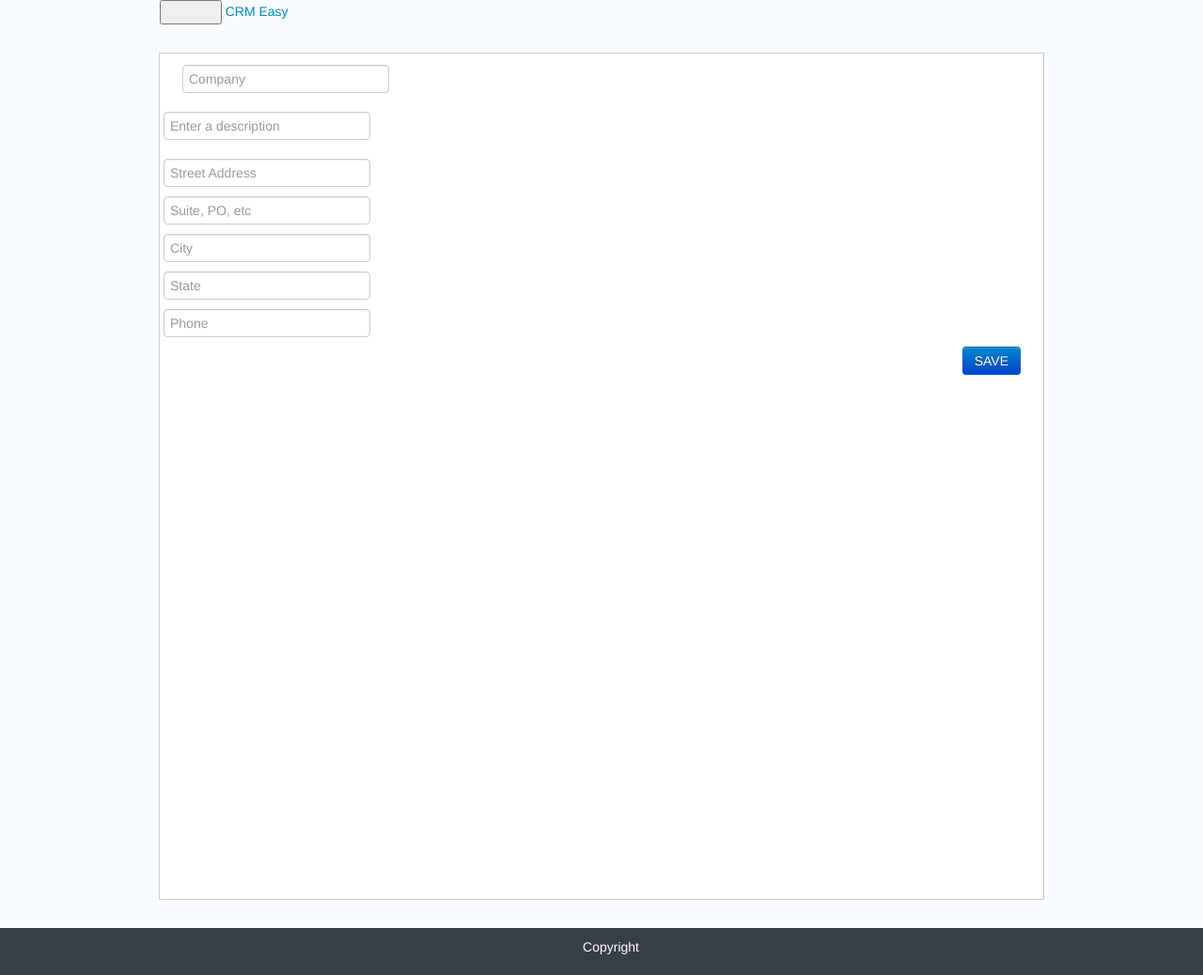
After one commit to michaelgichia/CRM, a Django app: template crmapp/templates/accounts/account_cru.html in a window 1280 px wide. The commit adds this page. Shown: the whole page at 94% size. Run offline with Django 3.2, Linux system fonts and the light colour scheme; the template is opened without the code that fills it: values that come from a table or form of the project are taken from there, others are empty; parts of the project's set-up code (start-up, migrations or seed data) failed here and were passed over; grey boxes are pictures that could not be loaded.

Commit message:
Created a template for creating form.

```diff
--- /dev/null
+++ b/crmapp/templates/accounts/account_cru.html
@@ -0,0 +1,11 @@
+{% extends 'base.html' %}
+
+{% block title %}Account Operation{% endblock title %}
+
+{% block content %}
+    <div id="content-container" class="container p-none">
+        <div class="side-p">
+            {% include 'accounts/account_item_form.html' %}
+        </div>
+    </div>
+{% endblock content %}
--- /dev/null
+++ b/crmapp/templates/accounts/account_item_form.html
@@ -0,0 +1,27 @@
+<form id="gi-form" action="" method="post">
+    {% csrf_token %}
+    <div id="gi-h-w">
+        <h3 class="gi-mh">{{ form.name }}</h3>
+        <span>{{ form.name.errors }}</span>
+    </div>
+    <div class="row">
+        <div class="col-md-9">
+            <p>{{ form.desc }}</p>
+            <span>{{ form.desc.errors }}</span>
+        </div>
+        <div class="col-md-3">
+            <p class="nm">{{ form.address_one }}</p>
+            <span>{{ form.address_one.errors }}</span>
+            <p class="nm">{{ form.address_two }}</p>
+            <span>{{ form.address_one.errors }}</span>
+            <p class="nm">{{ form.city}}</p>
+            <span>{{ form.city.errors }}</span>
+            <p class="nm">{{ form.state }}</p>
+            <span>{{ form.state.errors }}</span>
+            <p class="nm">{{ form.phone}}</p>
+            <span>{{ form.phone.errors }}</span>
+        </div>
+    </div>
+    <input id="gi-form-submit" class="btn btn-primary" type="submit" value="SAVE">
+    <p>{{ form.non_field_errors }}</p>
+</form>
```
Also changed, not shown: crmapp/templates/accounts/account_list.html (+7 -11 lines).
